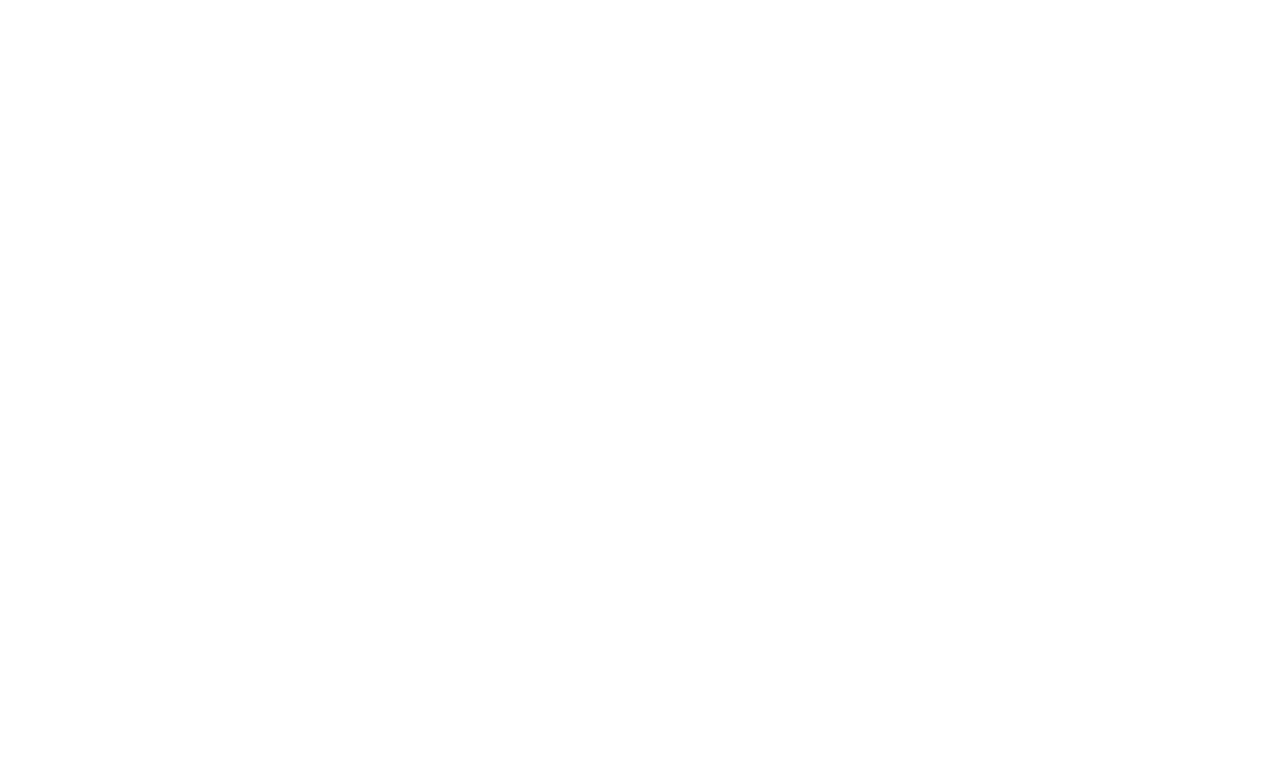
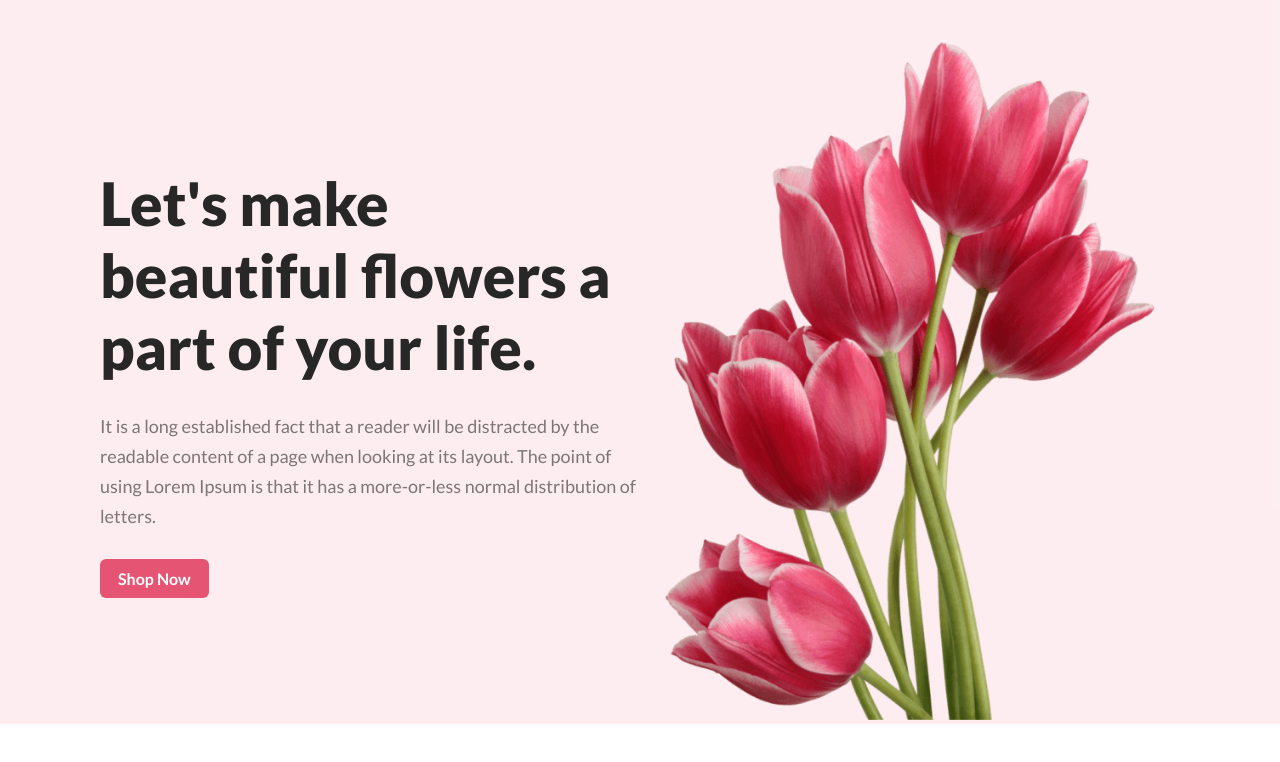
Before and after one commit to Nadim-Mahmud751/flower-shop-assignment, a plain HTML site: page index.html in a window 1280 px wide. Drawn offline with Linux system fonts and the light colour scheme.

Commit message:
second commit

```diff
--- a/index.html
+++ b/index.html
@@ -4,8 +4,31 @@
     <meta charset="UTF-8">
     <meta name="viewport" content="width=device-width, initial-scale=1.0">
     <title>flower shop</title>
+    <link rel="stylesheet" href="style.css">
 </head>
 <body>
-
+    <!-- header section start-->
+    <header>
+        <div class="container">
+            <div class="header-wrapper">
+                <div class="left-content">
+                    <h1 class="header-title">
+                        Let's make beautiful flowers a part of your life.
+                    </h1>
+                    <p class="header-text">
+                        It is a long established fact that a reader will be distracted by the readable content of a page
+                        when
+                        looking at its layout. The point of using Lorem Ipsum is that it has a more-or-less normal
+                        distribution
+                        of letters.
+                    </p>
+                    <button class="btn-primary">Shop Now</button>
+                </div>
+                <div class="right-photo">
+                    <img src="Flower Asset/pngwing 10.png" alt="">
+                </div>
+            </div>
+        </div>
+    </header>
 </body>
 </html>
--- /dev/null
+++ b/style.css
@@ -0,0 +1,100 @@
+@import url('https://fonts.googleapis.com/css2?family=Lato:wght@300;400;700;900&family=Nunito:wght@300;400;500;600;700;800&display=swap');
+* {
+    margin: 0;
+    padding: 0;
+    box-sizing: border-box;
+}
+
+
+.container {
+    width: 1080px;
+    margin: 0 auto;
+}
+
+header {
+    background: rgba(229, 84, 115, 0.10);
+}
+
+.left-content {
+    width: 50%;
+    flex-shrink: 0;
+}
+
+.header-title {
+    color: #272727;
+    font-family: Lato;
+    font-size: 60px;
+    font-style: normal;
+    font-weight: 800;
+    line-height: normal;
+}
+
+.right-photo img {
+    width: 100%;
+}
+
+.header-wrapper {
+    padding-top: 40px;
+    display: flex;
+    align-items: center;
+}
+
+.header-text {
+    color: rgba(39, 39, 39, 0.60);
+    font-family: Lato;
+    font-size: 18px;
+    font-style: normal;
+    font-weight: 400;
+    line-height: 30px;
+    margin: 28px 0px;
+    /* 166.667% */
+}
+
+.btn-primary {
+    border-radius: 6px;
+    background: #E55473;
+    color: #FFF;
+    font-family: Lato;
+    font-size: 16px;
+    font-style: normal;
+    font-weight: 700;
+    line-height: normal;
+    padding: 10px 18px;
+    outline: none;
+    border: none;
+    cursor: pointer;
+}
+section {
+    padding-top: 100px;
+}
+
+
+.section-title {
+    margin: 0 auto;
+    width: 500px;
+    text-align: center;
+}
+
+.section-title .title {
+    color: #272727;
+    text-align: center;
+    font-family: Lato;
+    font-size: 30px;
+    font-style: normal;
+    font-weight: 800;
+    line-height: normal;
+}
+
+.section-title .title-text {
+    color: rgba(39, 39, 39, 0.60);
+    text-align: center;
+    font-family: Lato;
+    font-size: 16px;
+    font-style: normal;
+    font-weight: 400;
+    line-height: 26px;
+    margin-top: 16px;
+
+    /* 166.667% */
+}
+/* first sytle section end */
```
